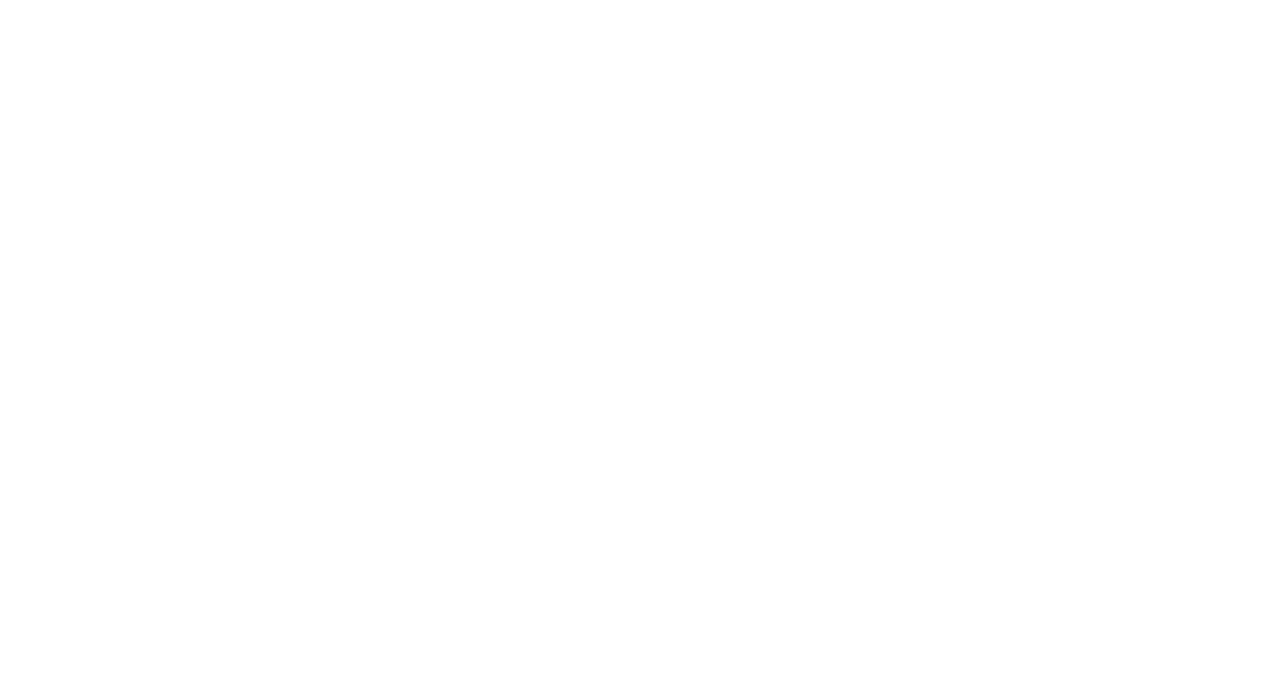
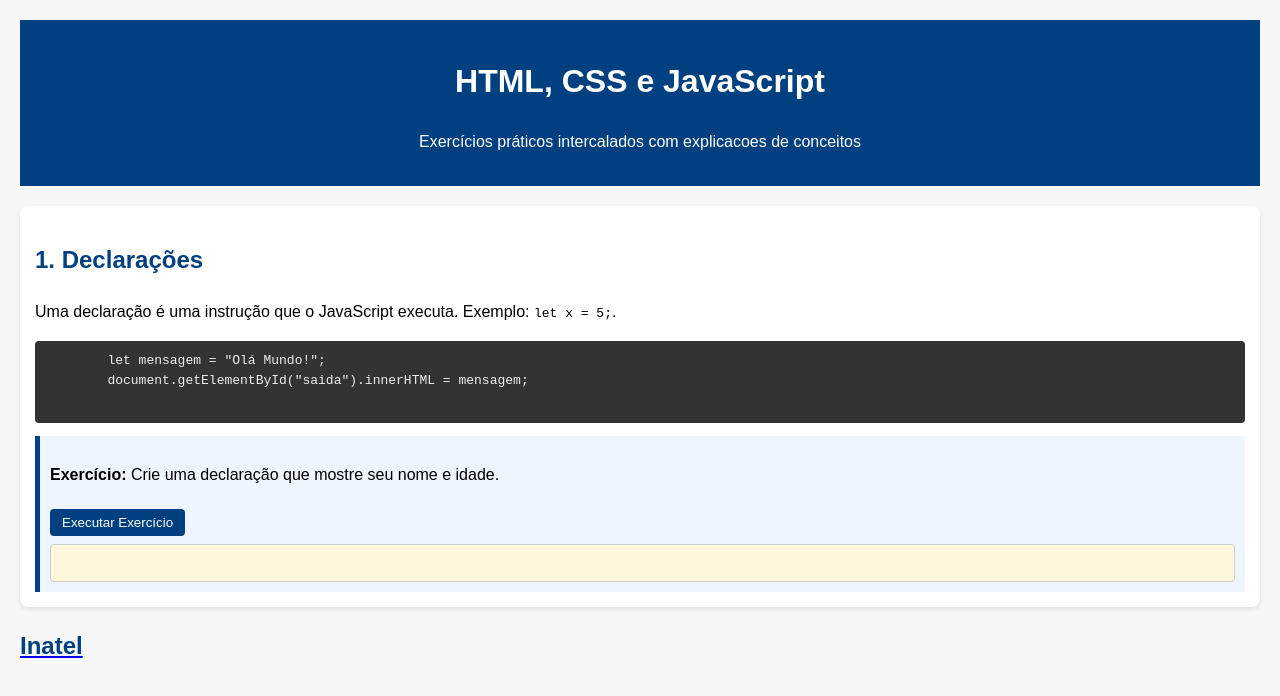
Before and after one commit to LuizGuimaraesz/S05-IHM, a plain HTML site: page index.html in a window 1280 px wide. Drawn offline with Linux system fonts and the light colour scheme.

Commit message:
Aula assincrona

```diff
--- a/index.html
+++ b/index.html
@@ -1,16 +1,37 @@
-<!DOCTYPE html>
-<html lang="en">
-<head>
-    <meta charset="UTF-8">
-    <meta name="viewport" content="width=device-width, initial-scale=1.0">
-    <title>Document</title>
-    <script>src= "scripts.js"</script>
-</head>
-<body>
+<html>
+  <head>
+    <title>HTML, CSS e JavaScript</title>
+    <link rel="stylesheet" href="style.css" />
+    <script src="scripts.js"></script>
+  </head>
 
-
-
-
-
-</body>
+  <body>
+    <header>
+      <h1>HTML, CSS e JavaScript</h1>
+      <p>Exercícios práticos intercalados com explicacoes de conceitos</p>
+    </header>
+    <!-- Tópico 1 -->
+    <section>
+      <h2>1. Declarações</h2>
+      <p>
+        Uma declaração é uma instrução que o JavaScript executa. Exemplo:
+        <code>let x = 5;</code>.
+      </p>
+      <pre>
+        let mensagem = "Olá Mundo!";
+        document.getElementById("saida").innerHTML = mensagem;
+      </pre>
+      <div class="exercise">
+        <p>
+          <strong>Exercício:</strong> Crie uma declaração que mostre seu nome e
+          idade.
+        </p>
+        <button onclick="exec1()">Executar Exercício</button>
+        <div id="resultado1" class="resultado"></div>
+      </div>
+    </section>
+    <a href="https://www.inatel.br" target="_blank">
+      <h2>Inatel</h2>
+    </a>
+  </body>
 </html>
--- a/scripts.js
+++ b/scripts.js
@@ -1,2 +1,7 @@
-let oii = [1,2,3]
-console.log(oii)
+function exec1() {
+  let nome = "Luiz";
+  let idade = 19;
+  document.getElementById(
+    "resultado1"
+  ).innerHTML = `Nome: ${nome}, Idade: ${idade}`;
+}
--- /dev/null
+++ b/style.css
@@ -0,0 +1,56 @@
+body {
+  font-family: Arial, sans-serif;
+  line-height: 1.6;
+  margin: 0;
+  padding: 20px;
+  background-color: #f7f7f7;
+}
+header {
+  background: #004080;
+  color: #fff;
+  padding: 15px;
+  text-align: center;
+}
+section {
+  background: white;
+  padding: 15px;
+  margin: 20px 0;
+  border-radius: 8px;
+  box-shadow: 0 2px 5px rgba(0, 0, 0, 0.1);
+}
+h2 {
+  color: #004080;
+}
+.exercise {
+  background: #eef5ff;
+  border-left: 5px solid #004080;
+  padding: 10px;
+  margin-top: 10px;
+}
+pre {
+  background: #333;
+  color: #eee;
+  padding: 10px;
+  border-radius: 4px;
+  overflow-x: auto;
+}
+button {
+  background: #004080;
+  color: white;
+  padding: 6px 12px;
+  border: none;
+  cursor: pointer;
+  border-radius: 4px;
+  margin-top: 5px;
+}
+button:hover {
+  background: #0060b3;
+}
+.resultado {
+  background: #fff8dc;
+  padding: 8px;
+  margin-top: 8px;
+  border: 1px solid #ccc;
+  border-radius: 4px;
+  min-height: 20px;
+}
```
